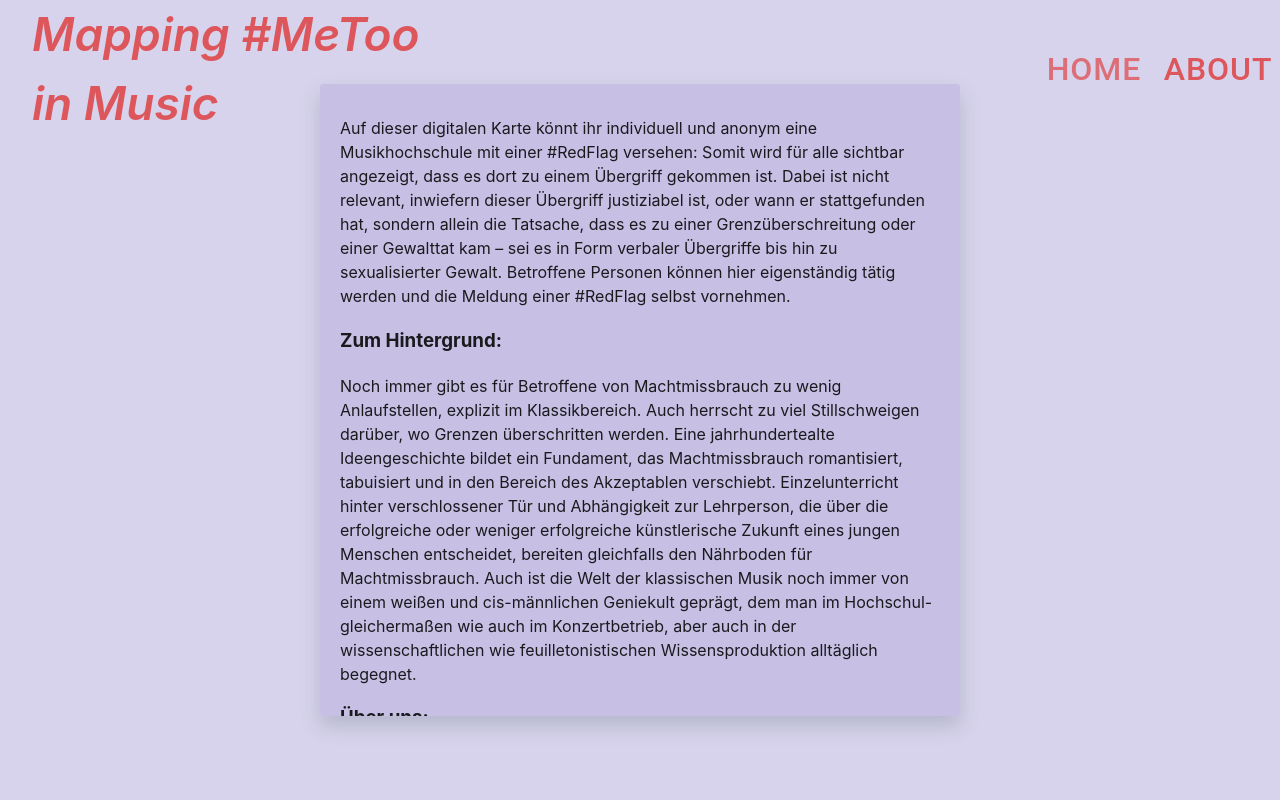
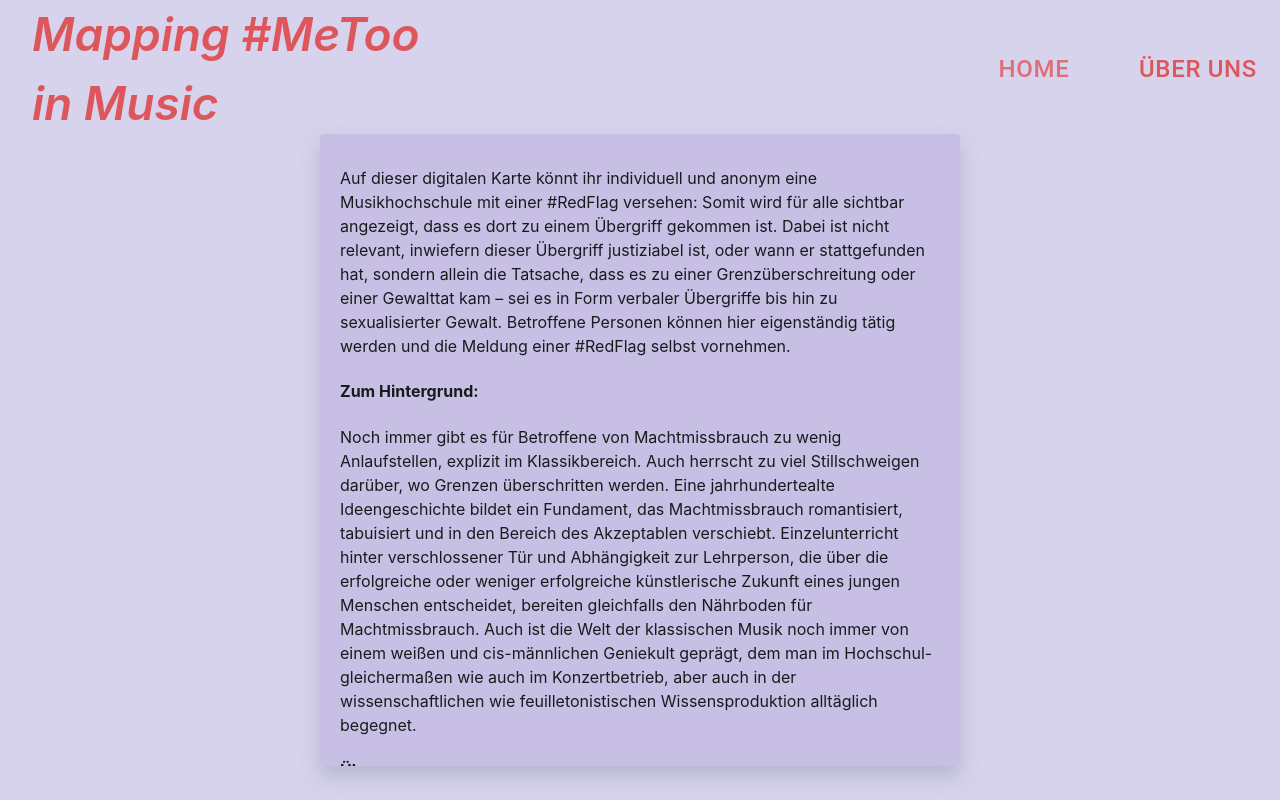
Before and after one commit to williamselaine/metooinmusic, a React (Vite) app: page /about in a window 1280 px wide. Built offline with nearby package versions, Linux system fonts and the light colour scheme; no server answers.

Commit message:
tweak zoom, germanify

```diff
--- a/src/components/Map.jsx
+++ b/src/components/Map.jsx
@@ -64,13 +64,13 @@ function Chart({ pins, flags }) {
   const screenDimensions = useResizer();
 
   const svgRef = useRef();
-  const [k, setK] = useState(screenDimensions.isMobile ? (window.innerHeight - 150) * SCALE_FACTOR_RATIO / SCALE_FACTOR_WIDTH : 0.9);
+  const [k, setK] = useState(screenDimensions.isMobile ? (window.innerHeight - 150) * SCALE_FACTOR_RATIO / SCALE_FACTOR_WIDTH : 0.7);
   const [x, setX] = useState(screenDimensions.isMobile ? -100 : (window.innerWidth / 20));
   const [y, setY] = useState(window.innerWidth < MOBILE_BREAKPOINT ? Y_OFFSET_MOBILE : Y_OFFSET);
   useEffect(() => {
     const zoom = d3.zoom().scaleExtent([MIN_ZOOM_FACTOR, MAX_ZOOM_FACTOR]).on("zoom", (event) => {
       const { x, y, k } = event.transform;
-      setK(screenDimensions.isMobile ? k * ((window.innerHeight - 150) * SCALE_FACTOR_RATIO/SCALE_FACTOR_WIDTH): (0.9 * k));
+      setK(screenDimensions.isMobile ? k * ((window.innerHeight - 150) * SCALE_FACTOR_RATIO/SCALE_FACTOR_WIDTH): (0.7 * k));
       setX(screenDimensions.isMobile ? x-100 : x+(window.innerWidth/20));
       setY(window.innerWidth < MOBILE_BREAKPOINT ? y + Y_OFFSET_MOBILE : y + Y_OFFSET);
     });
--- a/src/components/Navbar.tsx
+++ b/src/components/Navbar.tsx
@@ -42,8 +42,8 @@ export default function NavBar() {
       display: 'flex',
     },
     button: {
-      width: '100px',
-      fontSize: screenDimensions.isMobile ? '18px' : '32px',
+      width: '140px',
+      fontSize: screenDimensions.isMobile ? '18px' : '24px',
       alignItems: screenDimensions.isMobile ? 'start' : 'center',
       opacity: '0.8',
       margin: '0px 12px',
@@ -70,7 +70,7 @@ export default function NavBar() {
           <Link to='/'>Home</Link>
         </Button>}
         <Button sx={screenDimensions.isMobile && pathname === '/about' ? { ...styles.button, ...styles.hide } : { ...styles.button, ...styles.show }}>
-          <Link to='/about'>About</Link>
+          <Link to='/about'>Über uns</Link>
         </Button>
       </Box>
       {toHome && <Navigate to={'/'} />}
--- a/src/pages/About.tsx
+++ b/src/pages/About.tsx
@@ -39,7 +39,7 @@ function About() {
       maxWidth: screenDimensions.isMobile ? '300px' : '600px',
       maxHeight: 'calc(100vh - 200px)',
       overflow: 'auto',
-      marginTop: screenDimensions.isMobile ? '150px' : '0px',
+      marginTop: screenDimensions.isMobile ? '200px' : '100px',
       boxShadow: '0px 10px 20px rgba(77, 97, 108, .24)',
       borderRadius: '4px',
       backgroundColor: Theme.light.primary,
@@ -80,7 +80,7 @@ function About() {
             Betroffene Personen können hier eigenständig tätig werden und die Meldung einer #RedFlag
             selbst vornehmen.
           </p>
-          <h3>Zum Hintergrund:</h3>
+          <h4>Zum Hintergrund:</h4>
           <p>Noch immer gibt es für Betroffene von Machtmissbrauch zu wenig Anlaufstellen, explizit im
             Klassikbereich. Auch herrscht zu viel Stillschweigen darüber, wo Grenzen überschritten
             werden. Eine jahrhundertealte Ideengeschichte bildet ein Fundament, das Machtmissbrauch
@@ -91,12 +91,12 @@ function About() {
             klassischen Musik noch immer von einem weißen und cis-männlichen Geniekult geprägt,
             dem man im Hochschul- gleichermaßen wie auch im Konzertbetrieb, aber auch in der
             wissenschaftlichen wie feuilletonistischen Wissensproduktion alltäglich begegnet. </p>
-          <h3>Über uns:</h3>
+          <h4>Über uns:</h4>
           <p>
             Wir sind ein Team aus Musiker*innen und Musikwissenschaftler*innen, die selber von Machtmissbrauch betroffen waren und die diese Gewalt innerhalb der Hochschulen endlich sichtbar machen wollen.
           </p>
           <Box sx={styles.linkbar}>
-              <h3>Kontakt:</h3>
+              <h4>Kontakt:</h4>
               <Box sx={styles.linkItems}>
                 <IconButton href="mailto:info@mappingmetooinmusic.de"><EmailIcon sx={{color: '#213547'}} /></IconButton>
                 <IconButton color={'primary'} href={'https://www.instagram.com/mapping_metoo_in_music/'}><InstagramIcon sx={{color: '#213547'}} /></IconButton>
```
